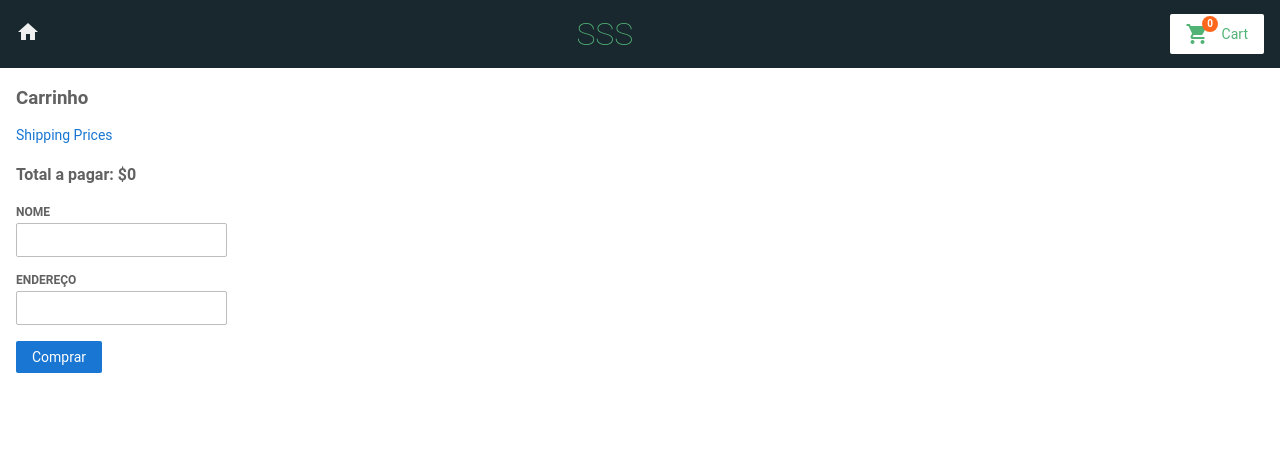
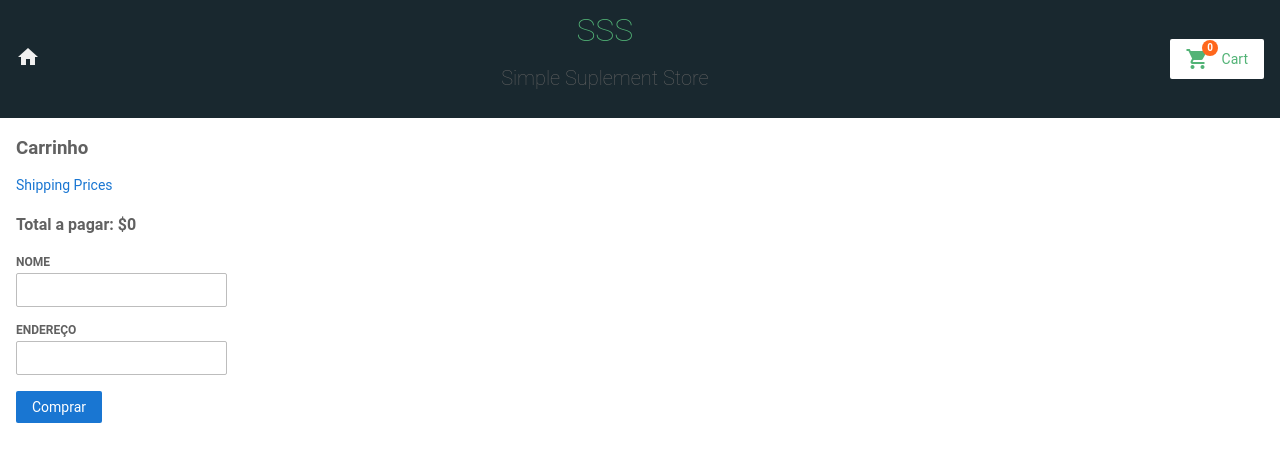
Before and after one commit to VictorPozzan/SSS--Simple-Supplements-Store-, an Angular app: page /cart in a window 1280 px wide. Shown: the top 462 px of the page. Built offline with nearby package versions, Linux system fonts and the light colour scheme.

Commit message:
style: change size top bar, add subtitle

```diff
--- a/src/app/top-bar/top-bar.component.css
+++ b/src/app/top-bar/top-bar.component.css
@@ -1,6 +1,6 @@
 .badge {
   position: absolute;
-  top: 16px;
+  top: 40px;
   right: 62px;
   line-height: 1rem;
   height: 1rem;
@@ -13,6 +13,10 @@
   z-index: 1;
   text-align: center;
 }
+
+.titleSSS{
+  text-align: center;
+}
 /*
 Copyright Google LLC. All Rights Reserved.
 Use of this source code is governed by an MIT-style license that
--- a/src/app/top-bar/top-bar.component.html
+++ b/src/app/top-bar/top-bar.component.html
@@ -1,13 +1,15 @@
 <a [routerLink]="['/']">
   <i class="material-icons" style="color: #f0f0f0">home</i>
 </a>
-<h1>SSS</h1>
-
+<div class="titleSSS">
+  <h1>SSS</h1>
+  <h2>Simple Suplement Store</h2>
+</div>
 <a routerLink="/cart" class="button fancy-button" style="color: #52b376"
   ><i class="material-icons" style="color: #52b376; padding-right: 12px;"
     >shopping_cart</i
   >Cart
-  <span class="badge">{{numberCart}}</span>
+  <span class="badge">{{ numberCart }}</span>
 </a>
 
 <!--
--- a/src/styles.css
+++ b/src/styles.css
@@ -119,6 +119,7 @@ app-top-bar {
   flex-direction: row;
   justify-content: space-between;
   align-items: center;
+  min-height: 118px;
 }
 
 app-top-bar h1 {
```
